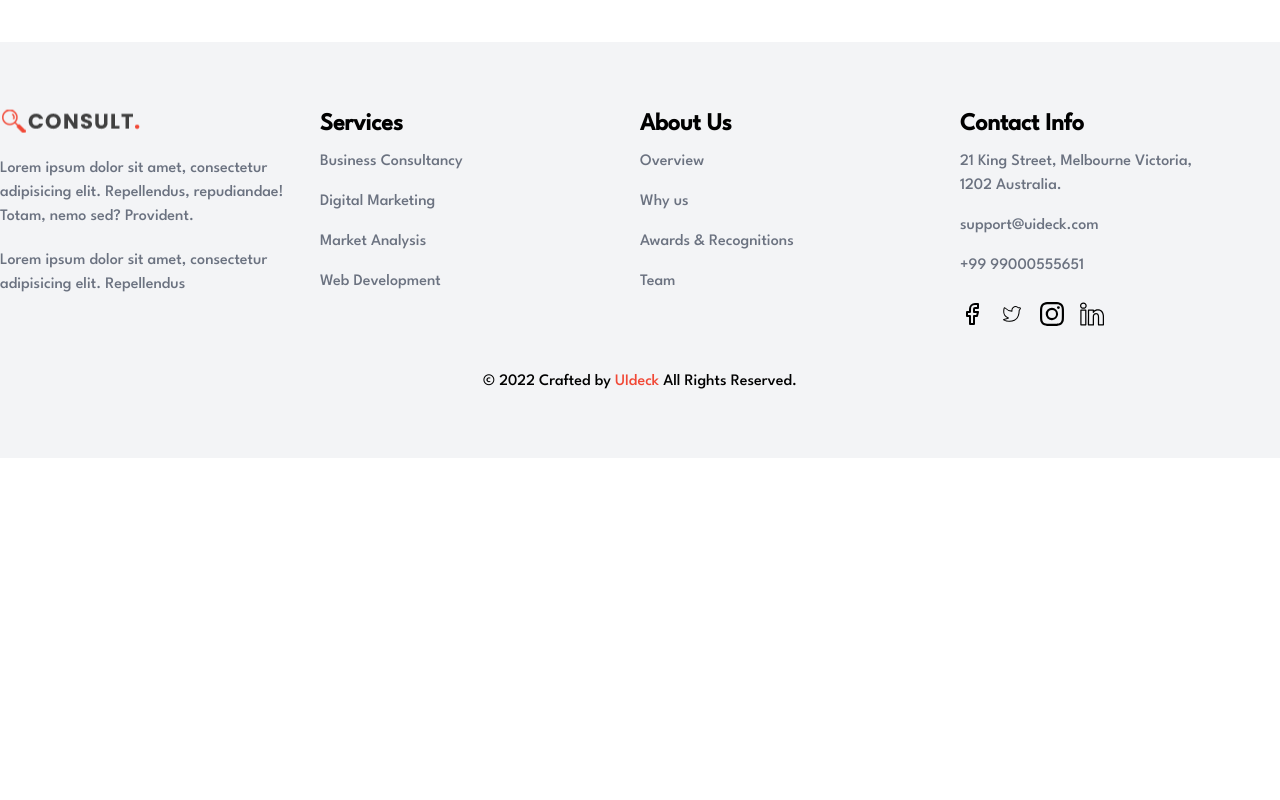
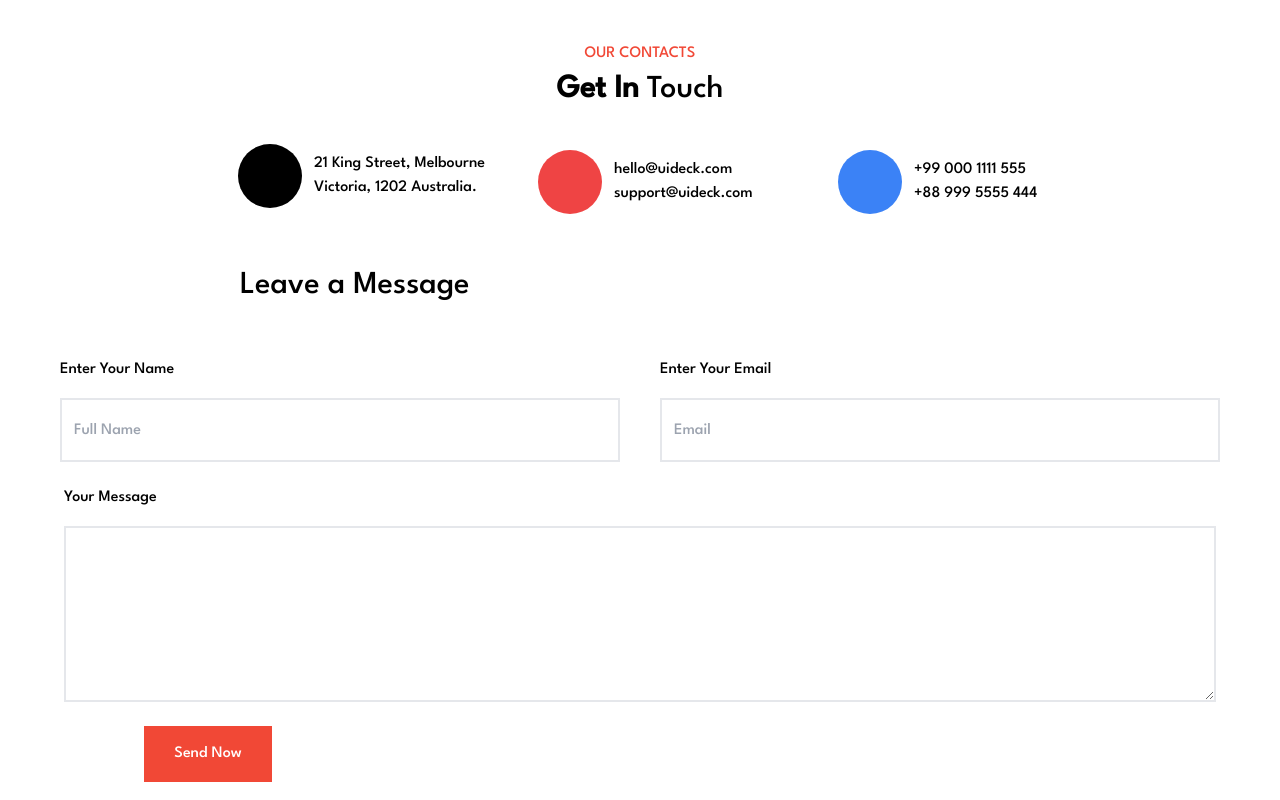
Before and after one commit to sunilhn27/tailwind-responsive-5, a Next.js app: page / in a window 1280 px wide. Shown: the part 2480-3280 px from the top of the page. Before the commit the page ends 2938 px from the top, so only its background shows below. Built offline with nearby package versions, Linux system fonts and the light colour scheme.

Commit message:
added Contacts

```diff
--- a/src/app/page.js
+++ b/src/app/page.js
@@ -1,3 +1,4 @@
+import Contact from "@/components/Contact";
 import Experience from "@/components/Experience";
 import Hero from "@/components/Hero";
 import OurServices from "@/components/OurServices";
@@ -9,6 +10,7 @@ export default function Home() {
       <Hero />
       <Experience />
       <OurServices />
+      <Contact/>.
 
     </main>
   )
--- /dev/null
+++ b/src/components/Contact.js
@@ -0,0 +1,78 @@
+import React from 'react'
+
+function Contact() {
+    return (
+        <section className='my-12'>
+            <div className='flex flex-col justify-center items-center'>
+                <h1 className='uppercase text-[#F14836] md:text-[1rem]'>Our Contacts</h1>
+                <p className='md:text-[2rem]'> <span className='font-extrabold'>Get In</span> <span className='font-extralight'>Touch</span></p>
+            </div>
+
+
+            <div className='flex flex-col md:flex-row justify-center mt-6 space-y-3'>
+
+                <div className='flex items-center md:space-x-3 '>
+                    <div className='w-16 h-16 bg-black rounded-full'></div>
+                    <div >
+                        <p className='w-[14rem]'>21 King Street, Melbourne
+                            Victoria, 1202 Australia.</p>
+                    </div>
+                </div>
+
+
+                <div className='flex items-center md:space-x-3 '>
+                    <div className='w-16 h-16 bg-red-500 rounded-full'></div>
+                    <div >
+                        <p className='w-[14rem]'>hello@uideck.com
+                            support@uideck.com</p>
+                    </div>
+                </div>
+
+
+                <div className='flex items-center md:space-x-3 '>
+                    <div className='w-16 h-16 bg-blue-500 rounded-full'></div>
+                    <div >
+                        <p className='w-[8rem]'>+99 000 1111 555
+                            +88 999 5555 444</p>
+                    </div>
+                </div>
+
+            </div>
+
+            <div className='mt-12 '>
+                <h1 className='md:text-[2rem] md:ml-60'>Leave a Message</h1>
+                <div className='flex flex-col md:flex-row justify-center mt-12'>
+                    <form className='mx-6 md:mx-0 grid  md:grid-cols-2 justify-around md:space-x-5'>
+                        <div className='flex flex-col space-y-4'>
+                            <label>Enter Your Name</label>
+                            <input type='text' placeholder='Full Name' className='md:w-[35rem] w-[19rem] h-[3rem] md:h-[4rem] border-2 px-3' />
+                        </div>
+
+                        <div className='flex flex-col  space-y-4'>
+                            <label>Enter Your Email</label>
+                            <input type='text' placeholder='Email' className='md:w-[35rem] w-[19rem] h-[3rem] md:h-[4rem] border-2 px-3' />
+
+                        </div>
+                    </form>
+
+
+                </div>
+
+
+                <div className='flex flex-col justify-center space-y-4 mt-6  md:w-[72rem] w-[20rem]  mx-auto'>
+                    <label className='flex justify-start'>Your Message</label>
+                    <textarea className='border-2  md:h-[11rem] h-[12rem]'>
+                    </textarea>
+                </div>
+
+                <button className='bg-[#F14836] text-white w-[8rem] h-[3.5rem] mt-6 m-8 md:ml-36 2xl:ml-96'>Send Now</button>
+
+            </div>
+
+        </section>
+    )
+
+}
+
+
+export default Contact
```
